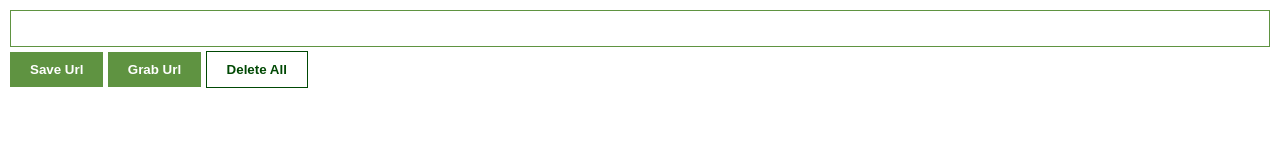
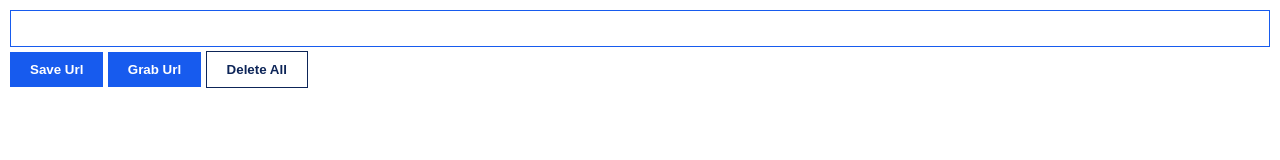
Before and after one commit to okarachidera/chromeextension, a browser extension: page index.html in a window 1280 px wide. Drawn offline with Linux system fonts and the light colour scheme.

Commit message:
updated color for buttons

```diff
--- a/index.css
+++ b/index.css
@@ -8,19 +8,19 @@ input {
     width: 100%;
     padding: 10px;
     box-sizing: border-box;
-    border: 1px solid #5f9341;
+    border: 1px solid #175bee;
     margin-bottom: 4px;
 }
 
 button  {
-    background: #5f9341;
+    background: #175bee;
     color: white;
     padding: 10px 20px;
     border: none;
     font-weight: bold;
 }
 #input-btn  {
-    background: #5f9341;
+    background: #175bee;
     color: white;
     padding: 10px 20px;
     border: none;
@@ -28,9 +28,9 @@ button  {
 }
 #delete-btn  {
     background: #ffffff;
-    color: rgb(0, 73, 4);
+    color: #0d2558;
     padding: 10px 20px;
-    border: 1px solid rgb(0, 73, 4);
+    border: 1px solid #0d2558;
     font-weight: bold;
 }
 
@@ -45,5 +45,5 @@ li {
 }
 
 a {
-    color: #5f9341;
+    color: #175bee;
 }
```
